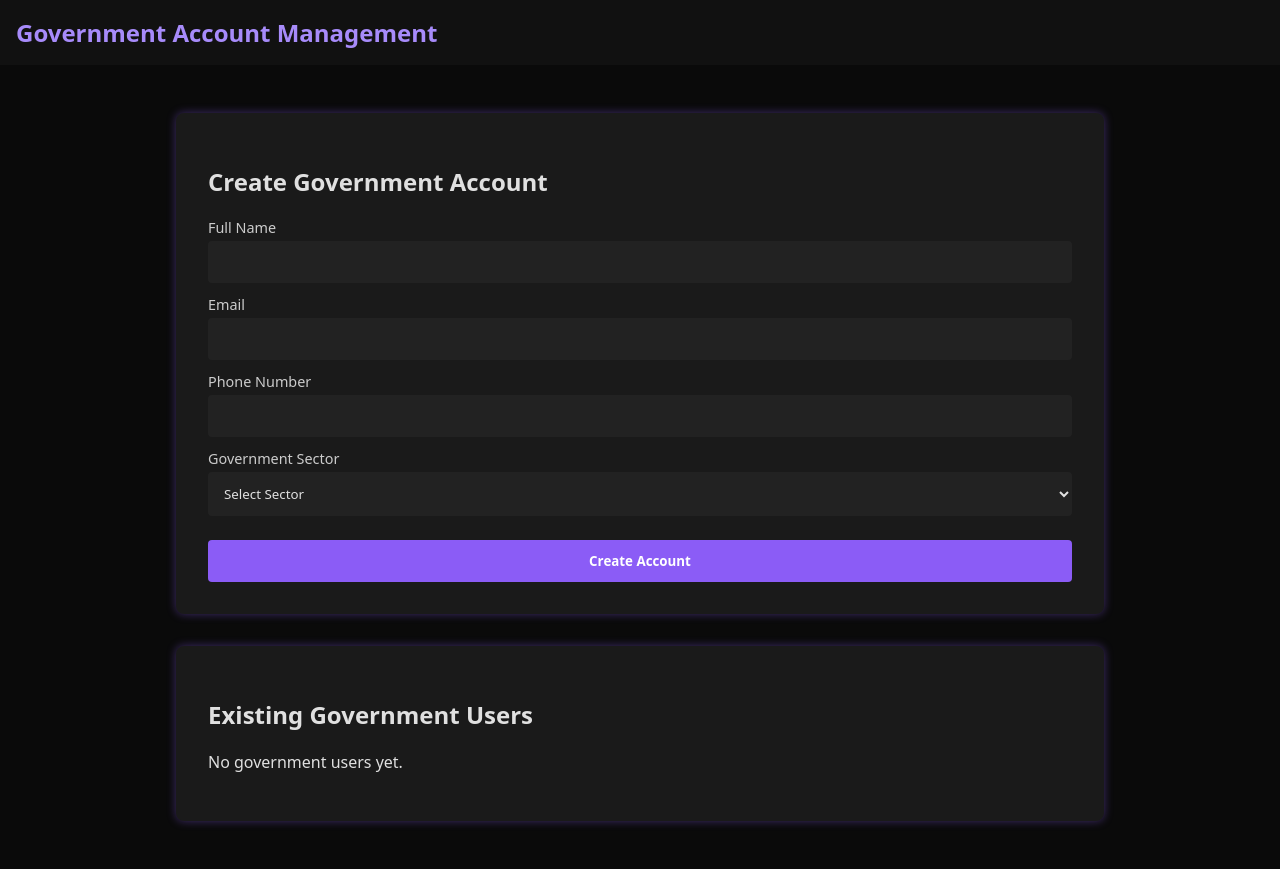
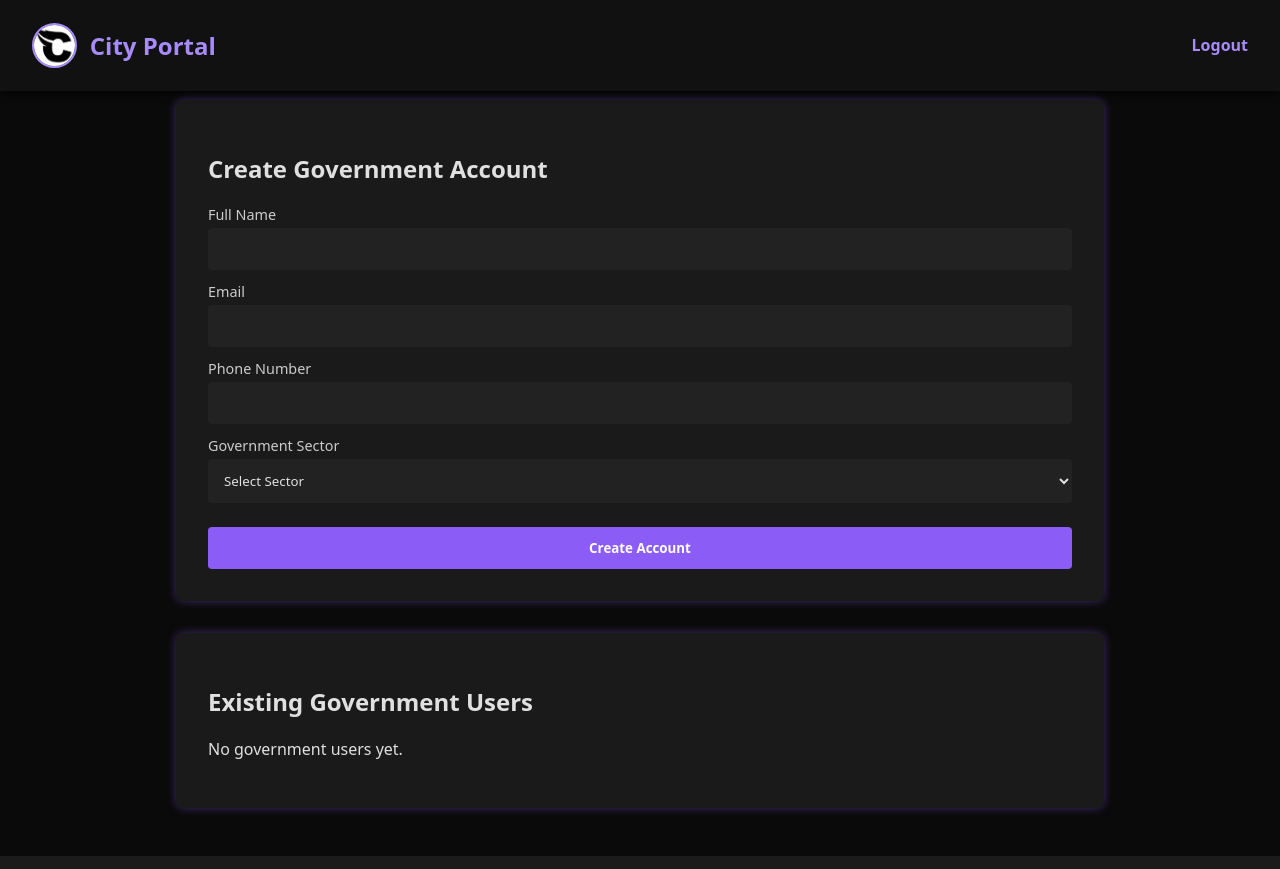
Before and after one commit to Ipsitt/City-Complaint-Portal, a PHP site: page /admin_dashboard.php in a window 1280 px wide. Run offline with PHP 8.4, Linux system fonts and the light colour scheme; the visitor is signed in with stand-in values (Sample User, id 1); data comes from the database, SQL or seed files in the repository.

Commit message:
added logout button on admin dashboard

```diff
--- a/admin_dashboard.php
+++ b/admin_dashboard.php
@@ -108,9 +108,16 @@
     }
     *{box-sizing:border-box;font-family:system-ui,Arial,sans-serif}
     body{margin:0;background:var(--bg);color:var(--text)}
-    nav{background:var(--nav);padding:1rem}
-    nav h1{margin:0;color:var(--accent)}
-    main{max-width:960px;margin:3rem auto;padding:0 1rem}
+
+    /* NAVBAR */
+    .navbar{position:fixed;top:0;left:0;right:0;background:var(--nav);display:flex;align-items:center;justify-content:space-between;padding:.8rem 2rem;box-shadow:0 2px 8px rgba(0,0,0,.8);z-index:1000}
+    .navbar .left{display:flex;align-items:center;gap:.8rem}
+    .navbar .logo{width:45px;height:45px;border-radius:50%;border:2px solid var(--accent);box-shadow:0 0 10px var(--accent)88}
+    .navbar h1{color:var(--accent);font-size:1.5rem}
+    .navbar nav{display:flex;align-items:center;gap:1rem}
+    .navbar nav a{color:var(--accent);text-decoration:none;font-weight:600}
+
+    main{max-width:960px;margin:3rem auto;padding:0 1rem;margin-top:100px}
     .card{background:var(--card);border-radius:8px;padding:2rem;box-shadow:0 0 10px #8b5cf666;margin-bottom:2rem}
     label{display:block;margin:.75rem 0 .25rem;font-size:.9rem;color:var(--sec)}
     input,select,button{width:100%;padding:.75rem;border:none;border-radius:4px}
@@ -130,7 +137,16 @@
 </head>
 <body>
 
-<nav><h1>Government Account Management</h1></nav>
+<!-- NAVBAR -->
+<div class="navbar">
+    <div class="left">
+        <img src="images/logo.png" class="logo" alt="City Portal">
+        <h1>City Portal</h1>
+    </div>
+    <nav>
+        <a href="logout.php">Logout</a>
+    </nav>
+</div>
 
 <main>
     <!-- ---------- CREATE ---------- -->
```
